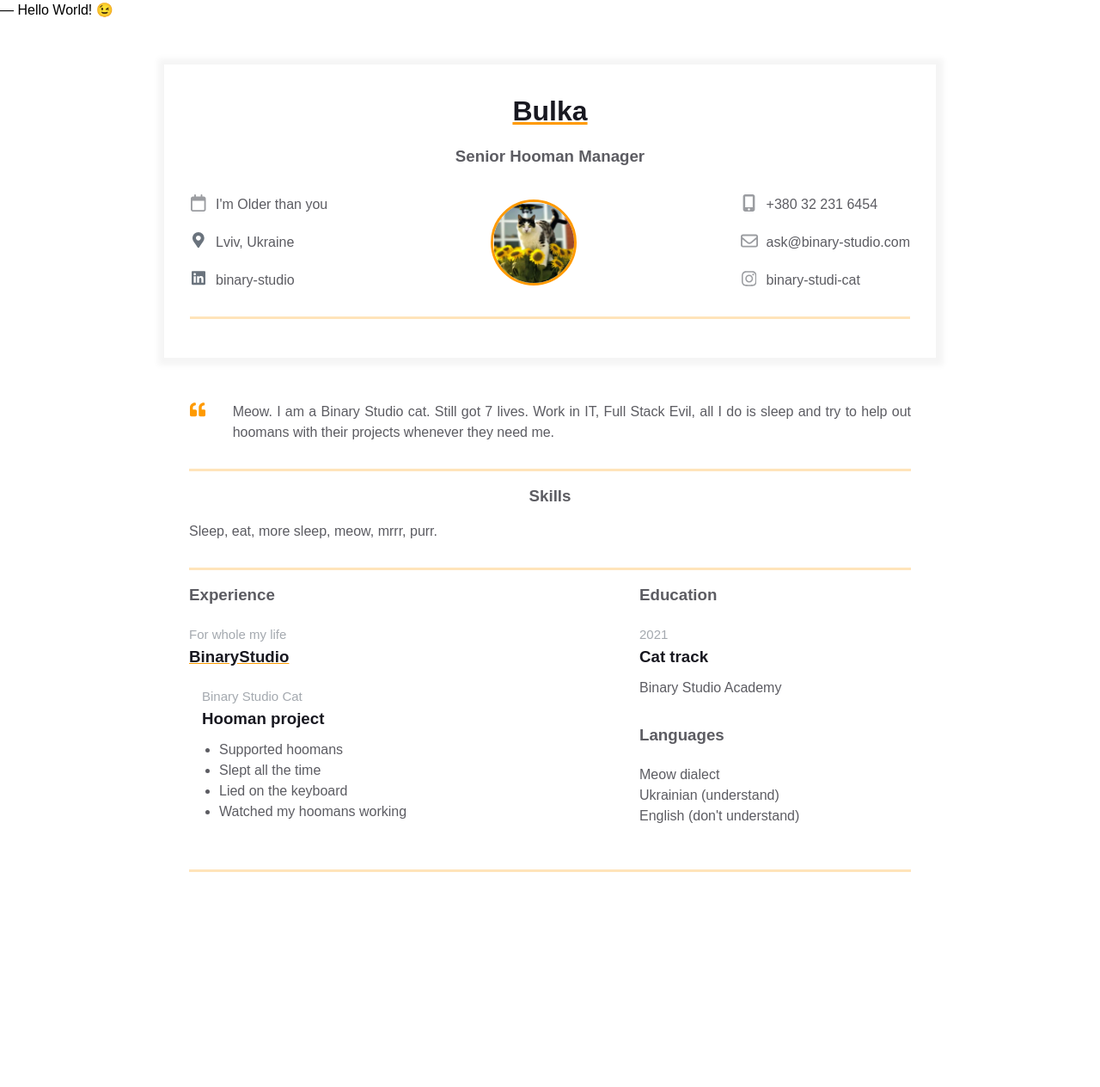
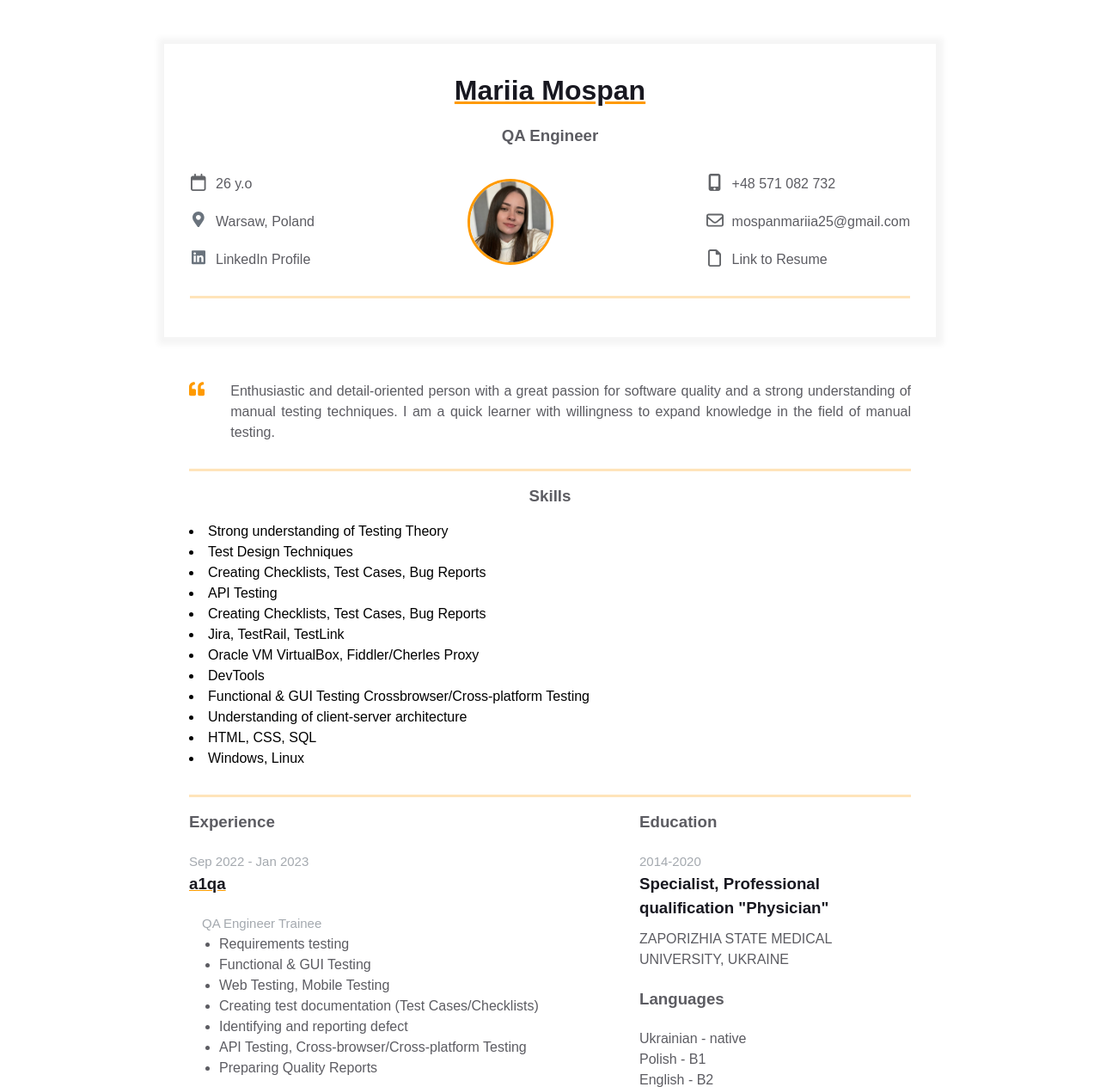
Before and after one commit to MariiaMospan/homepage, a plain HTML site: page index.html in a window 1280 px wide. Shown: the top 1264 px of the page at 86% size. Before the commit the page ends 1029 px from the top, so only its background shows below. Drawn offline with Linux system fonts and the light colour scheme.

Commit message:
My Resume

```diff
--- a/index.html
+++ b/index.html
@@ -7,13 +7,12 @@
     <title>Résumé</title>
   </head>
   <body>
-    ― Hello World! &#x1F609;
     <main>
       <div class="resume">
         <div class="container">
           <div class="resume__block">
-            <h1 class="contact-info__header">Bulka</h1>
-            <h3 class="contact-info__sub-header">Senior Hooman Manager</h3>
+            <h1 class="contact-info__header">Mariia Mospan</h1>
+            <h3 class="contact-info__sub-header">QA Engineer</h3>
 
             <div class="contact_info_container fh">
               <div class="contact-info__block">
@@ -23,7 +22,7 @@
                       <style>svg{fill:#a7aaaf}</style>
                       <path d="M152 24c0-13.3-10.7-24-24-24s-24 10.7-24 24V64H64C28.7 64 0 92.7 0 128v16 48V448c0 35.3 28.7 64 64 64H384c35.3 0 64-28.7 64-64V192 144 128c0-35.3-28.7-64-64-64H344V24c0-13.3-10.7-24-24-24s-24 10.7-24 24V64H152V24zM48 192H400V448c0 8.8-7.2 16-16 16H64c-8.8 0-16-7.2-16-16V192z"/></svg>
                   </div>
-                  <span>I'm Older than you</span>
+                  <span>26 y.o</span>
                 </a>
                 <a href="" rel="author" class="contact-info__item">
                   <div class="contact-info__item-icon-wrapper">
@@ -33,9 +32,9 @@
                       </path>
                     </svg>
                   </div>
-                  <span>Lviv, Ukraine</span>
+                  <span>Warsaw, Poland</span>
                 </a>
-                <a href="https://ua.linkedin.com/company/binary-studio_241166" rel="author" class="contact-info__item">
+                <a href="https://www.linkedin.com/in/mariia-mospan" rel="author" class="contact-info__item">
                   <div class="contact-info__item-icon-wrapper">
                     <svg class="contact-info__item-icon" xmlns="http://www.w3.org/2000/svg" viewBox="0 0 448 512">
                       <path
@@ -43,12 +42,12 @@
                       </path>
                     </svg>
                   </div>
-                  <span>binary-studio</span>
+                  <span>LinkedIn Profile</span>
                 </a>
               </div>
 
               <div class="contact-info__block contact-info__block--center">
-                <img class="contact-info__avatar" src="assets/Bulka.png" alt="Avatar">
+                <img class="contact-info__avatar" src="assets/Me.jpg" alt="Avatar">
               </div>
 
 
@@ -60,7 +59,7 @@
                       <path
                       d="M16 64C16 28.7 44.7 0 80 0H304c35.3 0 64 28.7 64 64V448c0 35.3-28.7 64-64 64H80c-35.3 0-64-28.7-64-64V64zM224 448a32 32 0 1 0 -64 0 32 32 0 1 0 64 0zM304 64H80V384H304V64z"/></svg>
                   </div>
-                  <span>+380 32 231 6454</span>
+                  <span>+48 571 082 732</span>
                 </a>
                 <a href="" rel="author" class="contact-info__item">
                   <div class="contact-info__item-icon-wrapper">
@@ -68,16 +67,15 @@
                       <style>svg{fill:#828487}</style>
                       <path d="M64 112c-8.8 0-16 7.2-16 16v22.1L220.5 291.7c20.7 17 50.4 17 71.1 0L464 150.1V128c0-8.8-7.2-16-16-16H64zM48 212.2V384c0 8.8 7.2 16 16 16H448c8.8 0 16-7.2 16-16V212.2L322 328.8c-38.4 31.5-93.7 31.5-132 0L48 212.2zM0 128C0 92.7 28.7 64 64 64H448c35.3 0 64 28.7 64 64V384c0 35.3-28.7 64-64 64H64c-35.3 0-64-28.7-64-64V128z"/></svg>
                     </div>
-                  <span>ask@binary-studio.com</span>
-                </a>
-                <a href="" rel="author" class="contact-info__item">
-                  <div class="contact-info__item-icon-wrapper">
-                    <svg xmlns="http://www.w3.org/2000/svg" height="1.25em" viewBox="0 0 448 512">
-                      <style>svg{fill:#9b9da1}</style>
-                      <path d="M224.1 141c-63.6 0-114.9 51.3-114.9 114.9s51.3 114.9 114.9 114.9S339 319.5 339 255.9 287.7 141 224.1 141zm0 189.6c-41.1 0-74.7-33.5-74.7-74.7s33.5-74.7 74.7-74.7 74.7 33.5 74.7 74.7-33.6 74.7-74.7 74.7zm146.4-194.3c0 14.9-12 26.8-26.8 26.8-14.9 0-26.8-12-26.8-26.8s12-26.8 26.8-26.8 26.8 12 26.8 26.8zm76.1 27.2c-1.7-35.9-9.9-67.7-36.2-93.9-26.2-26.2-58-34.4-93.9-36.2-37-2.1-147.9-2.1-184.9 0-35.8 1.7-67.6 9.9-93.9 36.1s-34.4 58-36.2 93.9c-2.1 37-2.1 147.9 0 184.9 1.7 35.9 9.9 67.7 36.2 93.9s58 34.4 93.9 36.2c37 2.1 147.9 2.1 184.9 0 35.9-1.7 67.7-9.9 93.9-36.2 26.2-26.2 34.4-58 36.2-93.9 2.1-37 2.1-147.8 0-184.8zM398.8 388c-7.8 19.6-22.9 34.7-42.6 42.6-29.5 11.7-99.5 9-132.1 9s-102.7 2.6-132.1-9c-19.6-7.8-34.7-22.9-42.6-42.6-11.7-29.5-9-99.5-9-132.1s-2.6-102.7 9-132.1c7.8-19.6 22.9-34.7 42.6-42.6 29.5-11.7 99.5-9 132.1-9s102.7-2.6 132.1 9c19.6 7.8 34.7 22.9 42.6 42.6 11.7 29.5 9 99.5 9 132.1s2.7 102.7-9 132.1z"/></svg>
-                  </div>
-                  <span>binary-studi-cat</span>
-                </a>
+                  <span>mospanmariia25@gmail.com</span>
+                  <a href="https://drive.google.com/file/d/1Mf70me7gidiP0cv-OYesNQawRXo7W1-O/view?usp=sharing" rel="author" class="contact-info__item">
+                    <div class="contact-info__item-icon-wrapper">
+                      <svg xmlns="http://www.w3.org/2000/svg" height="1.25em" viewBox="0 0 384 512">
+                        <style>svg{fill:#636569}</style>
+                        <path d="M320 464c8.8 0 16-7.2 16-16V160H256c-17.7 0-32-14.3-32-32V48H64c-8.8 0-16 7.2-16 16V448c0 8.8 7.2 16 16 16H320zM0 64C0 28.7 28.7 0 64 0H229.5c17 0 33.3 6.7 45.3 18.7l90.5 90.5c12 12 18.7 28.3 18.7 45.3V448c0 35.3-28.7 64-64 64H64c-35.3 0-64-28.7-64-64V64z"/></svg>
+                    </div>
+                    <span>Link to Resume</span>
+                  </a>
               </div>
             </div>
           </div>
@@ -93,10 +91,11 @@
                 </path>
               </svg>
             </div>
-            <p class="intro_text">Meow.
-              I am a Binary Studio cat. Still got 7 lives. Work in IT, Full Stack Evil,
-              all I do is sleep and try to help out hoomans with their projects whenever
-              they need me.
+            <p class="intro_text">Enthusiastic and detail-oriented person with a great
+              passion for software quality and a strong understanding
+              of manual testing techniques. I am a quick learner with willingness to expand
+              knowledge in the field of manual testing.
+
             </p>
           </div>
         </div>
@@ -106,7 +105,23 @@
       <div class="resume__block">
         <div class="skills">
           <h3 class="skills__header">Skills</h3>
-          <p class="skills__text">Sleep, eat, more sleep, meow, mrrr, purr. </p>
+          <p class="skills__text">
+            <li>Strong understanding of Testing Theory</li>
+            <li>Test Design Techniques</li>
+            <li>Creating Checklists, Test Cases, Bug
+              Reports</li>
+              <li>API Testing </li>
+              <li>Creating Checklists, Test Cases, Bug
+                Reports
+                </li>
+                <li>Jira, TestRail, TestLink</li>
+                <li>Oracle VM VirtualBox, Fiddler/Cherles Proxy</li>
+                <li>DevTools</li>
+                <li>Functional & GUI Testing Crossbrowser/Cross-platform Testing</li>
+                <li>Understanding of client-server architecture</li>
+                <li>HTML, CSS, SQL</li>
+                <li>Windows, Linux</li>
+              </p>
         </div>
       </div>
     </div>
@@ -118,18 +133,22 @@
             <h3 class="experiences__header">Experience</h3>
   <div class="experiences__company">
     <div class="experiences__company-header">
-      <span class="experiences__company-header-durability">For whole my life</span>
-      <h3 class="experiences__company-header-name">BinaryStudio</h3>
+      <span class="experiences__company-header-durability">Sep 2022 - Jan 2023</span>
+      <h3 class="experiences__company-header-name">a1qa</h3>
     </div>
 
     <div class="experiences__company-project">
-      <span class="experiences__company-project-role">Binary Studio Cat</span>
-      <h3 class="experiences__company-project-name">Hooman project</h3>
+      <span class="experiences__company-project-role">QA Engineer Trainee</span>
       <ul class="experiences__company-project-responsibilities">
-        <li>Supported hoomans</li>
-        <li>Slept all the time</li>
-        <li>Lied on the keyboard</li>
-        <li>Watched my hoomans working</li>
+        <li>Requirements testing</li>
+        <li>Functional & GUI Testing</li>
+        <li>Web Testing, Mobile Testing</li>
+        <li>Creating test documentation (Test
+          Cases/Checklists)
+          </li>
+          <li>Identifying and reporting defect</li>
+          <li>API Testing, Cross-browser/Cross-platform Testing</li>
+          <li>Preparing Quality Reports</li>
       </ul>
     </div>
   </div>
@@ -138,22 +157,22 @@
   <div class="additional-info__education">
     <h3 class="additional-info__education-header">Education</h3>
     <div class="additional-info__education-university">
-      <span class="additional-info__education-university-durability">2021</span>
-      <h3 class="additional-info__education-university-speciality">Cat track</h3>
-      <p class="additional-info__education-university-name">Binary Studio Academy</p>
+      <span class="additional-info__education-university-durability">2014-2020</span>
+      <h3 class="additional-info__education-university-speciality">Specialist, Professional qualification "Physician"</h3>
+      <p class="additional-info__education-university-name">ZAPORIZHIA STATE MEDICAL UNIVERSITY, UKRAINE</p>
     </div>
   </div>
 
   <div class="additional-info__languages">
     <h3 class="additional-info__languages-header">Languages</h3>
     <p class="additional-info__languages-item">
-      Meow dialect
+      Ukrainian - native
     </p>
     <p class="additional-info__languages-item">
-      Ukrainian (understand)
+      Polish - B1
     </p>
     <p class="additional-info__languages-item">
-      English (don't understand)
+      English - B2
     </p>
   </div>
 </div>
```
Also changed, not shown: assets/Bulka.png (deleted), assets/Me.jpg (added).
